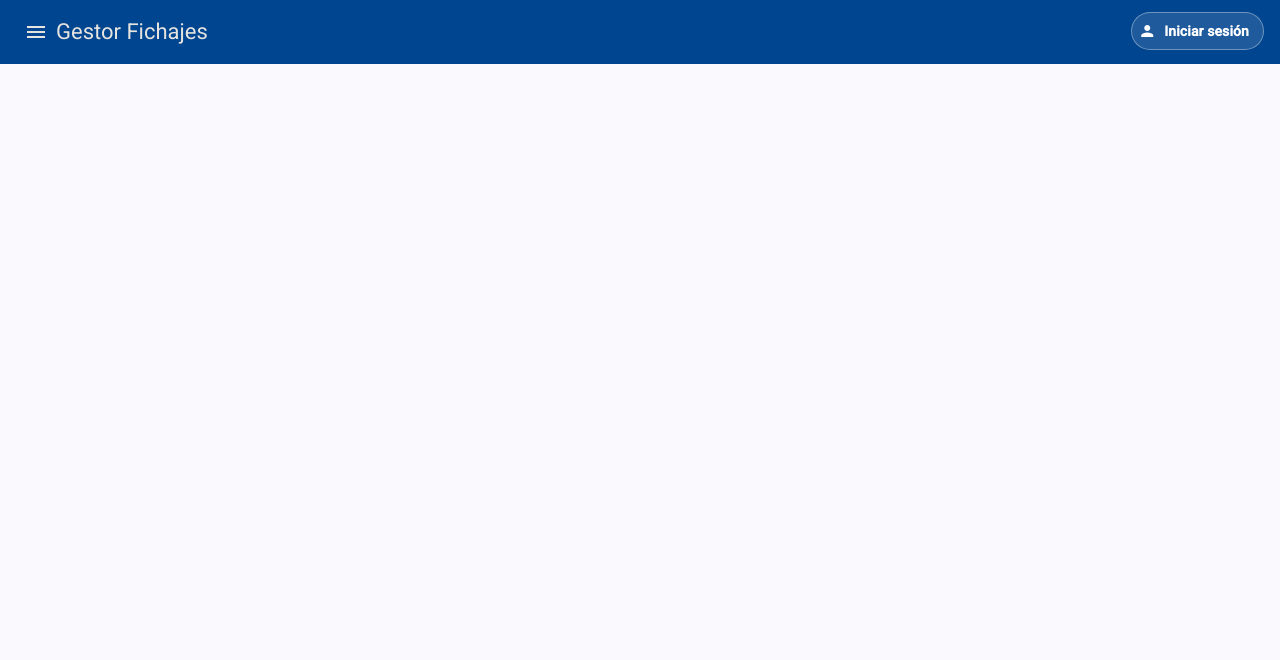
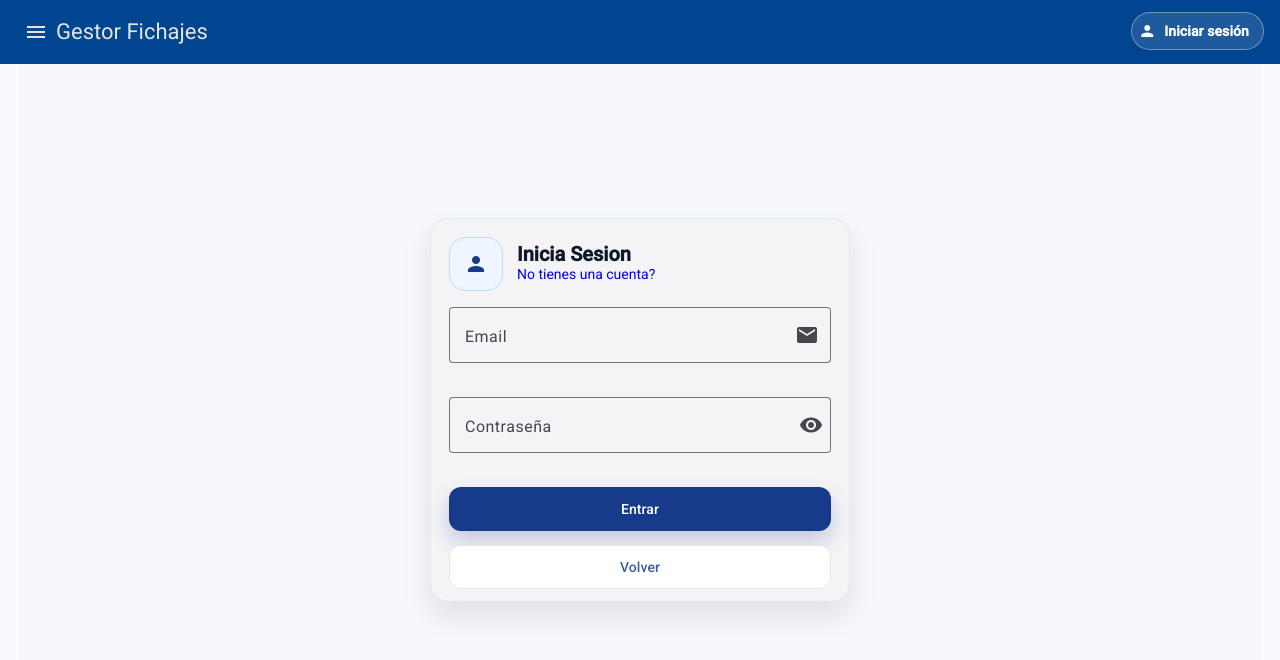
Before and after one commit to Raulhp579/nuevoFront, an Angular app: page /login in a window 1280 px wide. Before the commit this address led to /. Shown: the top 660 px of the page. Built offline with nearby package versions, Linux system fonts and the light colour scheme.

Commit message:
arreglado listo para validaciones

```diff
--- a/src/app/components/login/login.css
+++ b/src/app/components/login/login.css
@@ -91,3 +91,7 @@
 .btn-ghost:hover{
   background-color: rgb(246, 248, 252) !important;
 }
+
+a{
+    text-decoration: none   ;
+}
--- a/src/app/components/login/login.html
+++ b/src/app/components/login/login.html
@@ -2,12 +2,12 @@
   <mat-card class="login-card">
     <div class="brand">
       <div class="brand-icon">
-        <mat-icon>schedule</mat-icon>
+        <mat-icon>person</mat-icon>
       </div>
 
       <div class="brand-text">
-        <h1>Gestor Fichajes</h1>
-        <p>Inicia sesión para continuar</p>
+        <h1>Inicia Sesion</h1>
+        <a routerLink="/register">No tienes una cuenta?</a>
       </div>
     </div>
 
@@ -30,7 +30,7 @@
         Entrar
       </button>
 
-      <button mat-stroked-button class="btn-ghost full" type="button">
+      <button mat-stroked-button class="btn-ghost full" type="button" routerLink="/home">
         Volver
       </button>
     </div>
--- a/src/app/components/login/login.ts
+++ b/src/app/components/login/login.ts
@@ -4,10 +4,11 @@ import { MatFormFieldModule } from '@angular/material/form-field';
 import { MatInputModule } from '@angular/material/input';
 import { MatButtonModule } from '@angular/material/button';
 import { MatIconModule } from '@angular/material/icon';
+import { RouterLink } from "@angular/router";
 
 @Component({
   selector: 'app-login',
-  imports: [MatCardModule, MatFormFieldModule, MatInputModule, MatButtonModule, MatIconModule],
+  imports: [MatCardModule, MatFormFieldModule, MatInputModule, MatButtonModule, MatIconModule, RouterLink],
   templateUrl: './login.html',
   styleUrl: './login.css',
 })
--- a/src/app/components/register/register.css
+++ b/src/app/components/register/register.css
@@ -1,4 +1,5 @@
 .login-page{
+margin-top: 2%;
   min-height: calc(100vh - 64px);
   padding: 24px;
   display: grid;
```
Also changed, not shown: src/app/app.routes.ts (+6 -1 lines).
